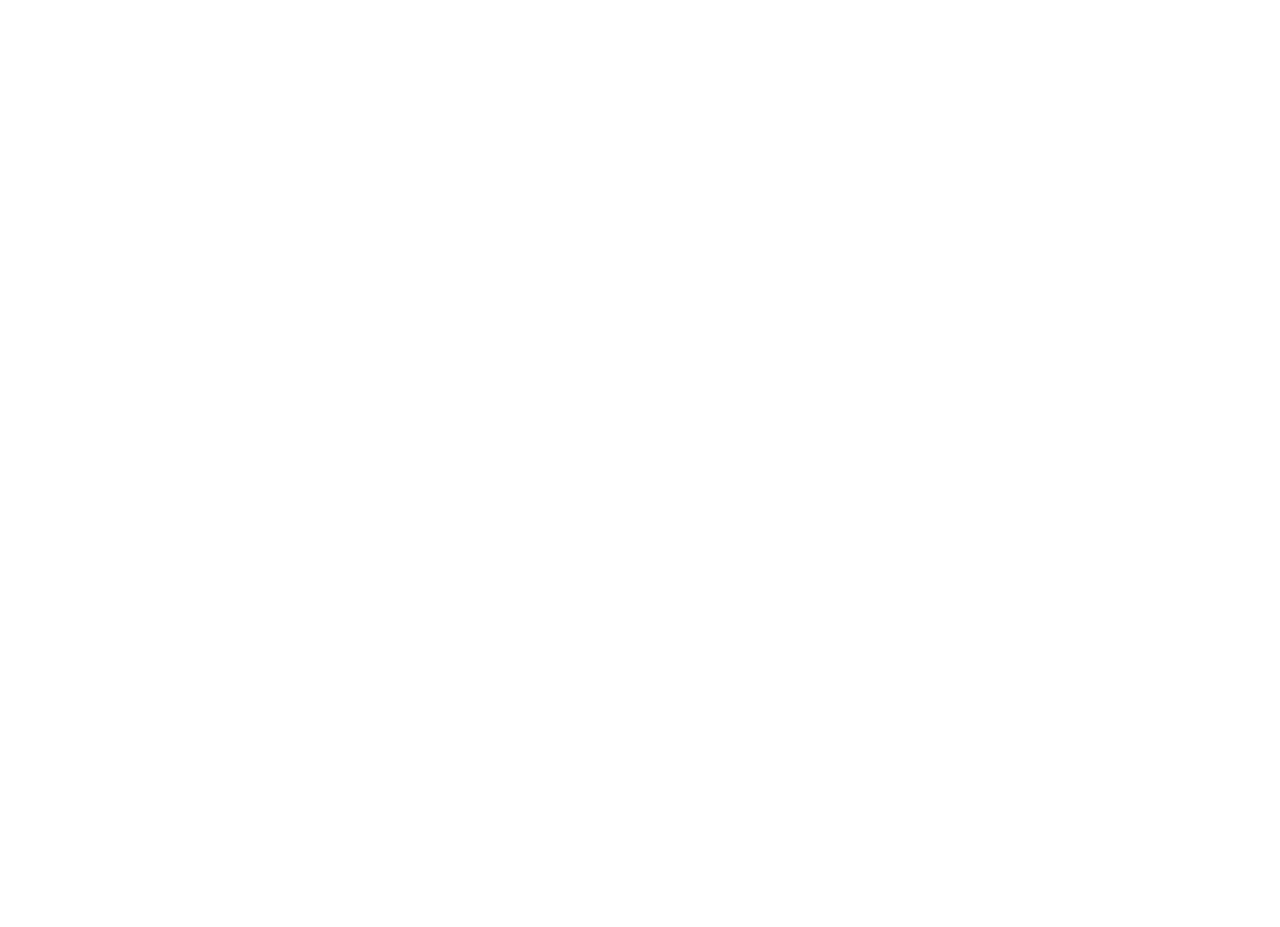
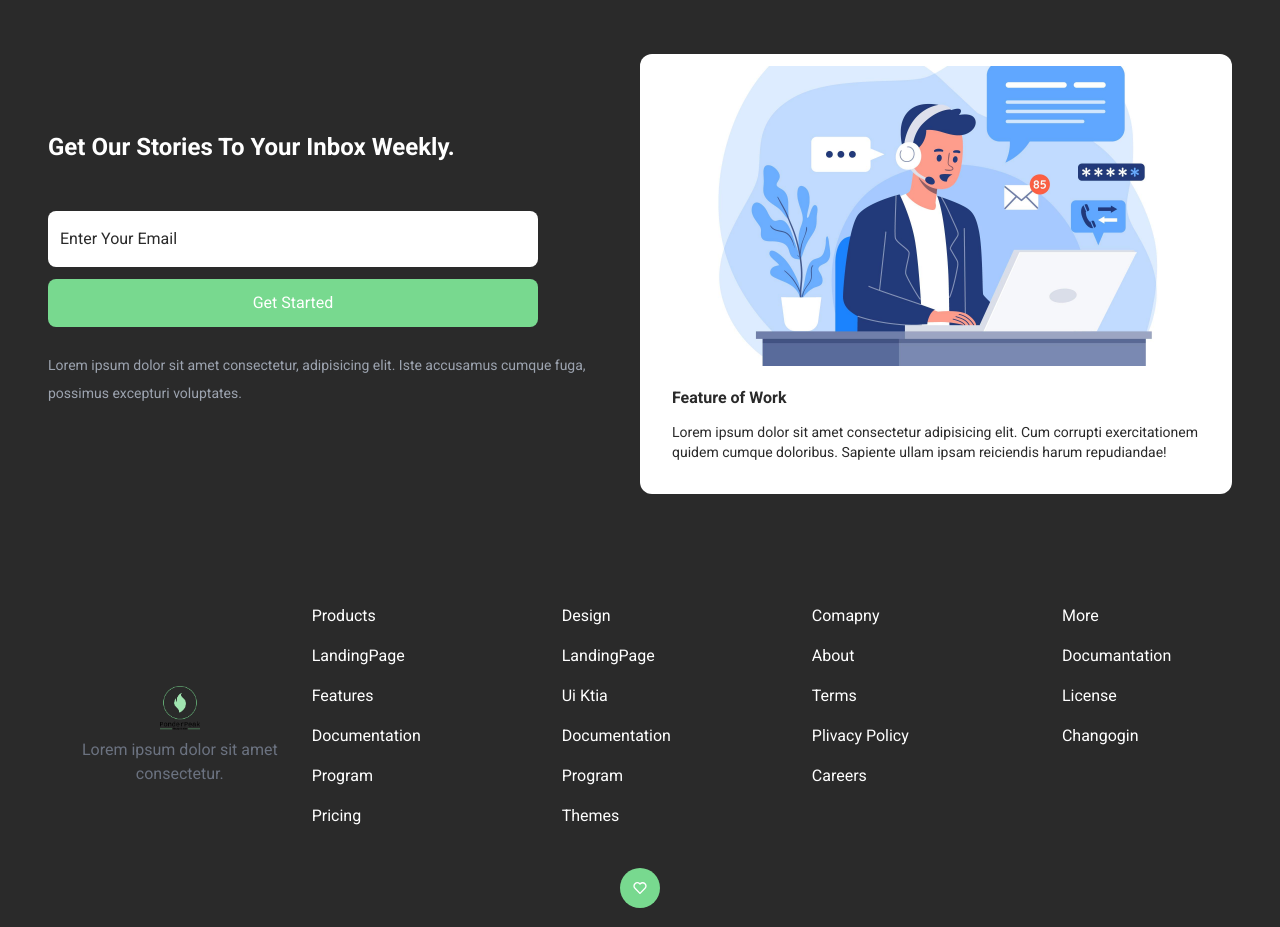
Before and after one commit to AhmedEweesKorany/Ponder_Peak, a React (Vite) app: page / in a window 1280 px wide. Shown: the part 1860-2787 px from the top of the page. Before the commit the page ends 1834 px from the top, so only its background shows below. Built offline with nearby package versions, Linux system fonts and the light colour scheme.

Commit message:
compelete Home Page with responive design

```diff
--- a/src/App.jsx
+++ b/src/App.jsx
@@ -4,6 +4,7 @@
 import NotFound from './pages/NotFound/404';
 import { DarkModeContext } from './store';
 import DarkModeToggler from './components/DarkModeToggler/DarkModeToggler';
+import ArticaleDetailPage from './pages/ArticlePage/ArticaleDetailPage';
 
 const App = () => {
   // inti dark mode
@@ -19,7 +20,7 @@
   return (
 <>
 <div className=' dark:bg-gray-900 dark:text-white font-roboto'>
-  <div className="container">
+
 {/* The `<DarkModeContext.Provider value={[dark, setDark]}>` component is providing the `dark` state and
 `setDark` function to all components that are descendants of it. This is achieved using React's
 Context API. By wrapping components with this provider, those components can access the `dark` state
@@ -41,12 +42,13 @@
     <Routes>
 
 <Route element={<Home/>} path='/'/>
+<Route element={<ArticaleDetailPage/>} path='/article/:id'/>
 <Route element={<NotFound/>} path='*'/>
 
     </Routes>
 
   </DarkModeContext.Provider>
-  </div>
+
 
 </div>
 </>
--- a/src/components/Footer/Footer.jsx
+++ b/src/components/Footer/Footer.jsx
@@ -1,5 +1,66 @@
-import React from "react";
+import React from 'react'
+import { images } from "../../constants";
+import { BiHeart } from 'react-icons/bi';
 
-export const Footer = () => {
-  return <div>Footer</div>;
-};
+const Footer = () => {
+  return (
+ <section className='bg-semiblack py-10 dark:bg-transparent'>
+     <div className=" text-white  container  flex flex-col sm:flex-row justify-between items-center">
+
+<div className="grid grid-cols-2 place-items-center sm:place-items-start  lg:grid-cols-4 lg:w-full  gap-20 sm:order-last w-96 ">
+  <div>
+    <ul className="flex flex-col gap-4 capitalize">
+      <li>Products</li>
+      <li>LandingPage</li>
+      <li>features</li>
+      <li>documentation</li>
+      <li>program</li>
+      <li>pricing</li>
+    </ul>
+  </div>
+  <div>
+    <ul className="flex flex-col gap-4 capitalize">
+      <li>Design</li>
+      <li>LandingPage</li>
+      <li>ui ktia</li>
+      <li>documentation</li>
+      <li>program</li>
+      <li>Themes</li>
+    </ul>
+  </div>
+  <div>
+    <ul className="flex flex-col gap-4 capitalize">
+      <li>comapny</li>
+      <li>about</li>
+      <li>terms</li>
+      <li>plivacy policy</li>
+      <li>careers</li>
+    </ul>
+  </div><div>
+    <ul className="flex flex-col gap-4 capitalize">
+      <li>more</li>
+      <li>documantation</li>
+      <li>license</li>
+      <li>changogin</li>
+    </ul>
+  </div>
+</div>
+<div className='flex flex-col items-center px-5 gap-10 mt-10'>
+  <div className="flex flex-col items-center">
+    <img src={images.logo} width={40} height={40} alt="" />
+    <p className='text-center mt-2 text-gray-500'>Lorem ipsum dolor sit amet consectetur.</p>
+  </div>
+</div>
+</div>
+<div className="mt-10">
+    <div className='p-3 bg-primary w-fit rounded-full mx-auto text-white'>
+    <BiHeart />
+
+    </div>
+    <p className='mt-4 text-center text-white'>All rights reversed @ Ahmed Ewees</p>
+  </div>
+ </section>
+  )
+}
+
+export default Footer
--- a/src/components/MainLayout/MainLayout.jsx
+++ b/src/components/MainLayout/MainLayout.jsx
@@ -1,13 +1,11 @@
-import React from "react";
+import Footer from "../Footer/Footer";
 import Navbar from "../Navbar/Navbar";
-import { Footer } from "../Footer/Footer";
-import Hero from "../../pages/Home/Container/Hero";
 
 const MainLayout = ({children}) => {
   return <div>
     <Navbar/>
     {children}
-    {/* <Footer/> */}
+    <Footer/>
   </div>;
 };
 
--- a/src/components/Navbar/Navbar.jsx
+++ b/src/components/Navbar/Navbar.jsx
@@ -14,7 +14,7 @@
   const { isNavVisible, toggleNav } = UseResponsiveNav();
   const [dropdown,setDropdown] = useState(false)
   return (
-    <section>
+    <section className="container">
       <header className="flex items-center justify-between py-6 px-10 sm:px-0">
         <div>
           <img
--- a/src/constants/images.js
+++ b/src/constants/images.js
@@ -3,11 +3,12 @@
 import HeroImage from "../assets/HeroImage.png"
 import post1 from "../assets/posts/post1.jpg"
 import postProfile1 from "../assets/posts/post-profile1.jpg"
+import contactImg from "../assets/contactus.jpg"
  const images = {
     logo,
     darkmodeLogo,
     HeroImage,
-    post1,postProfile1
+    post1,postProfile1,contactImg
 }
 
 export default images;
--- /dev/null
+++ b/src/pages/ArticlePage/ArticaleDetailPage.jsx
@@ -0,0 +1,12 @@
+import React from 'react'
+import MainLayout from '../../components/MainLayout/MainLayout'
+
+const ArticaleDetailPage = () => {
+  return (
+    <MainLayout>
+        <h1>dsadasdawsdsa</h1>
+    </MainLayout>
+  )
+}
+
+export default ArticaleDetailPage
--- a/src/pages/Home/Container/Articles.jsx
+++ b/src/pages/Home/Container/Articles.jsx
@@ -5,7 +5,8 @@
 
 const Articles = () => {
   return (
-    <section className=' flex flex-col mx-auto px-5 py-10'>
+   <div className="container">
+     <section className=' flex flex-col mx-auto px-5 py-10'>
       <div className='flex flex-wrap  md:gap-x-5 gap-y-5 '>
 
         <ArticleCard className={"w-full md:w-[calc(50%-20px)] lg:w-[calc(33%-20px)]"}/>
@@ -21,6 +22,7 @@
       </Link>
 
     </section>
+   </div>
   )
 }
 
--- /dev/null
+++ b/src/pages/Home/Container/CTA.jsx
@@ -0,0 +1,56 @@
+import { Link } from "react-router-dom";
+import { images } from "../../../constants";
+
+const CTA = () => {
+  return (
+    <>
+      <section className="bg-semiblack text-white dark:bg-primary w-full h-auto min-h-40 p-0">
+        <div className="container grid grid-cols-12 mx-auto lg:place-items-center">
+          <div className="col-span-12 py-4 px-5 sm:px-0 lg:col-span-6 lg:order-first ">
+            <h2 className="font-roboto text-white font-bold text-2xl">
+              Get Our Stories To Your Inbox Weekly.
+            </h2>
+            <div className="w-full max-w-[490px] mt-12 space-y-3 mx-auto lg:mx-0 ">
+              <input
+                type="text"
+                placeholder="Enter Your Email "
+                className="px-3 py-4 w-full outline-none border-none text-black  rounded-lg placeholder:text-semiblack"
+              />
+              <button className="px-4 py-3 rounded-lg w-full bg-primary dark:bg-semiblack">
+                Get Started
+              </button>
+            </div>
+            <p className="text-gray-400 dark:text-white mt-6 leading-7 text-sm">
+              Lorem ipsum dolor sit amet consectetur, adipisicing elit. Iste
+              accusamus cumque fuga, possimus excepturi voluptates.
+            </p>
+          </div>
+          <div className="col-span-12 hidden mb-[70px] mt-20 md:block md:order-first lg:col-span-6">
+          <div
+      className="rounded-xl  w-full bg-white p-3 z-[1] relative"
+    >
+<img
+        src={images.contactImg}
+        alt="articleCardImg"
+        className="w-[500px] h-[300px] mx-auto object-cover object-center"
+      />
+      <div className="p-5">
+        <h2 className=" font-roboto font-bold text-x text-semiblack">
+          Feature of Work
+        </h2>
+        <p className="text-sm text-semiblack mt-3 dark:text-gray-400">
+          Lorem ipsum dolor sit amet consectetur adipisicing elit. Cum corrupti
+          exercitationem quidem cumque doloribus. Sapiente ullam ipsam
+          reiciendis harum repudiandae!
+        </p>
+
+      </div>
+    </div>
+          </div>
+        </div>
+      </section>
+    </>
+  );
+};
+
+export default CTA;
--- a/src/pages/Home/Container/Hero.jsx
+++ b/src/pages/Home/Container/Hero.jsx
@@ -8,8 +8,9 @@
     setVaalue(e.target.value)
   }
   return (
-    <section className="flex justify-center lg:justify-between flex-col sm:flex-row px-10 sm:px-0">
-      <div className="flex flex-col gap-4 text-center py-32">
+  <div className="container">
+      <section className="flex justify-center lg:justify-between flex-col sm:flex-row px-10 sm:px-0">
+      <div className="flex flex-col gap-4 text-center py-32 ">
         <h1 className="text-3xl sm:text-4xl text-gray-800 dark:text-white font-bold">Read The Most interesting Articles</h1>
         <p className="text-gray-500 font-bold  w-[300px] mx-auto dark:text-gray-500  sm:w-[500px]">
           Lorem ipsum dolor sit amet consectetur adipisicing elit. Consectetur
@@ -40,6 +41,7 @@
         <img src={images.HeroImage} alt="image that describe users reading articles" className="w-[900px] object-cover dark:bg-gray-900 hidden lg:block" />
       </div>
     </section>
+  </div>
   );
 };
 
--- a/src/pages/Home/Home.jsx
+++ b/src/pages/Home/Home.jsx
@@ -2,11 +2,13 @@
 import MainLayout from "../../components/MainLayout/MainLayout";
 import Hero from "./Container/Hero";
 import Articles from "./Container/Articles";
+import CTA from "./Container/CTA";
 
 const Home = () => {
   return <MainLayout>
     <Hero/>
     <Articles/>
+    <CTA/>
   </MainLayout>
 };
 
```
Also changed, not shown: src/assets/contactus.jpg (added).
